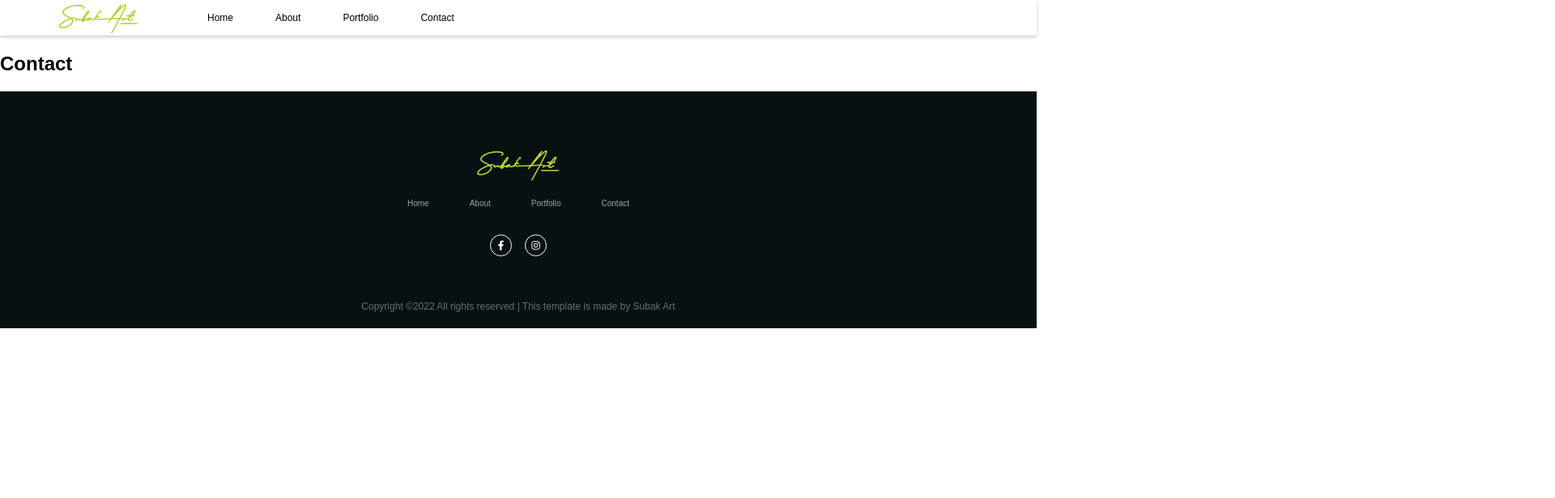
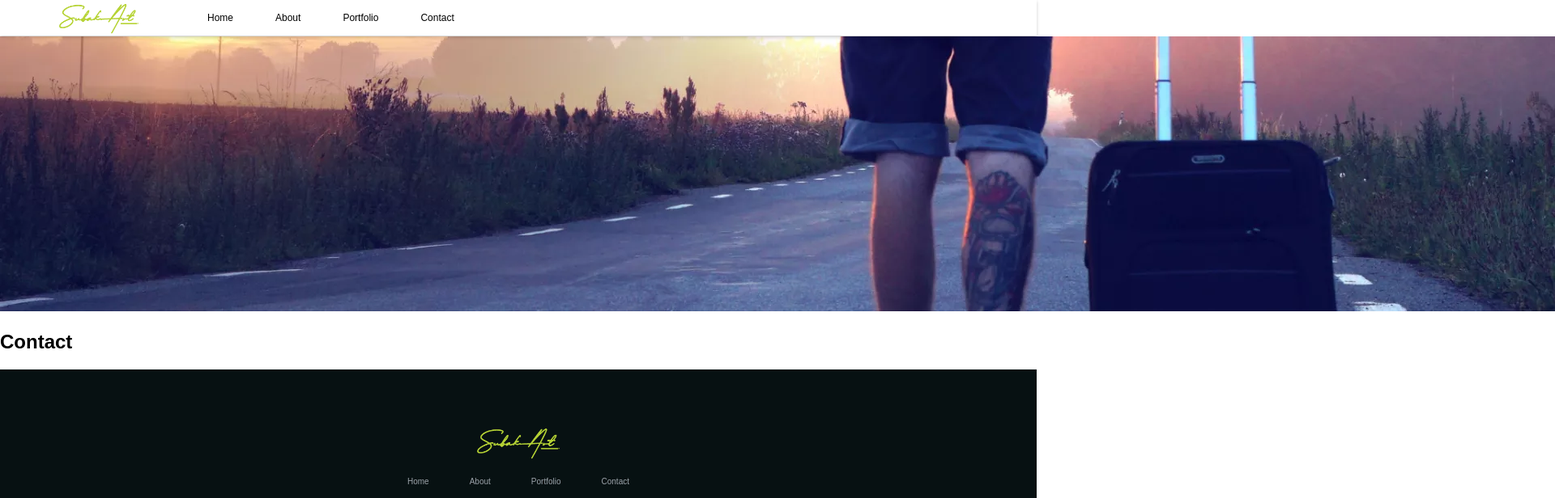
Before and after one commit to VikrantShirvankar/design-studio, a React (Create React App) app: page /contact in a window 1280 px wide. Shown: the top 616 px of the page at 81% size, 1920 px wide, since content can reach past the window. Built offline with nearby package versions, Linux system fonts and the light colour scheme; a web font is replaced by a local one.

Commit message:
Contact us pages small changes

```diff
--- a/src/Containers/Contact/Contact.scss
+++ b/src/Containers/Contact/Contact.scss
@@ -0,0 +1,6 @@
+.caption centered {
+  position: re;
+  top: 50%;
+  left: 50%;
+  transform: translate(-50%, -50%);
+}
--- a/src/Containers/Contact/Contact.tsx
+++ b/src/Containers/Contact/Contact.tsx
@@ -1,9 +1,11 @@
 import React, { Component } from 'react';
-
 const Contact = () => {
   return (
     <div>
-      <h2>Contact</h2>
+      <img src="images/Banner/contact/h2_hero.png.webp"/>
+      <div className="caption">
+        <h2 className="centered">Contact</h2>
+      </div>
     </div>
   );
 };
```
Also changed, not shown: public/images/Banner/contact/h2_hero.png.webp (added).
